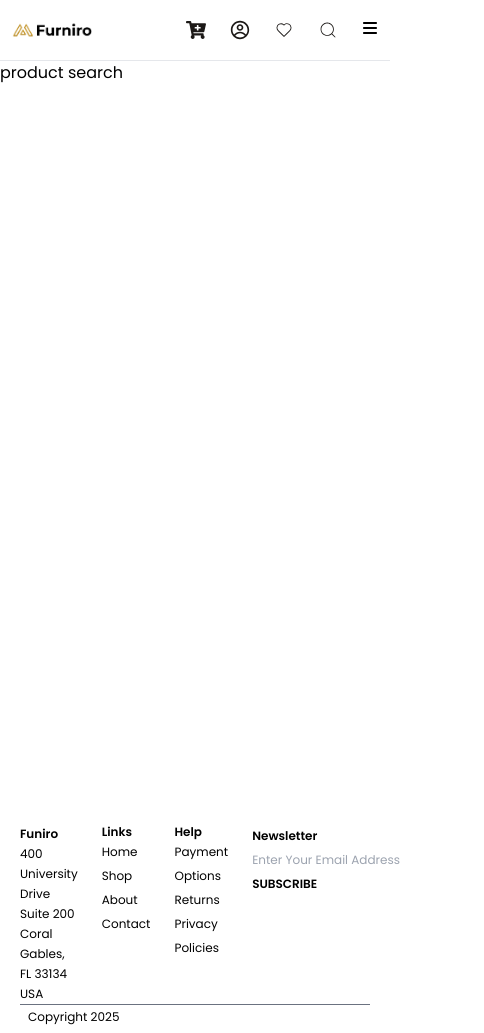
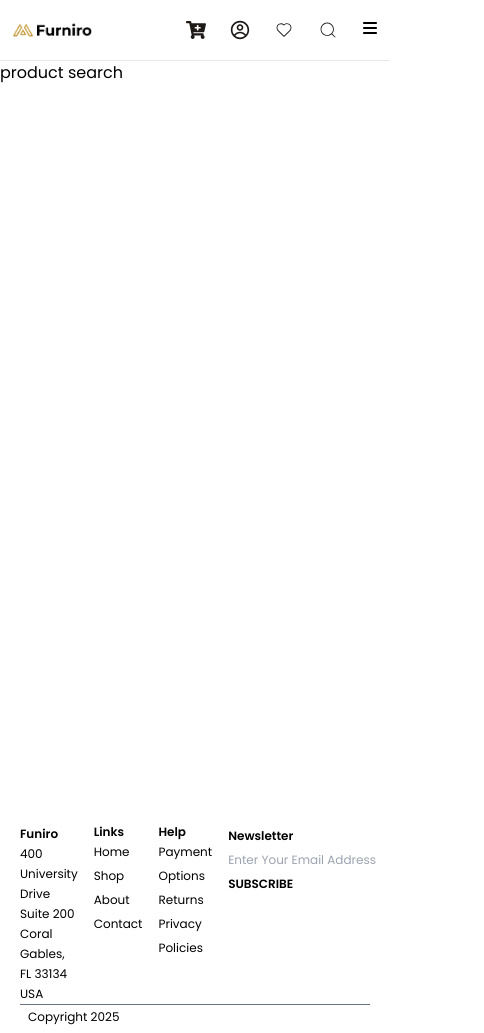
Before and after one commit to Govamarket/Furniture-Show-room, a React (Create React App) app: page /search in a window 390 px wide. Shown: the whole page, 484 px wide, since content can reach past the window. Built offline with nearby package versions, Linux system fonts and the light colour scheme.

Commit message:
initial commit

```diff
--- a/src/Components/Footer.js
+++ b/src/Components/Footer.js
@@ -4,7 +4,7 @@ const Footer = () => {
   return (
     <div className="bg-white text-xs p-5 absolute bottom-0 w-full h-5">
       <footer>
-        <div className="flex justify-between md:flex gap-6">
+        <div className="flex justify-between md:flex gap-4">
           <section className="leading-5">
             <span className="font-bold">
               {" "}
```
